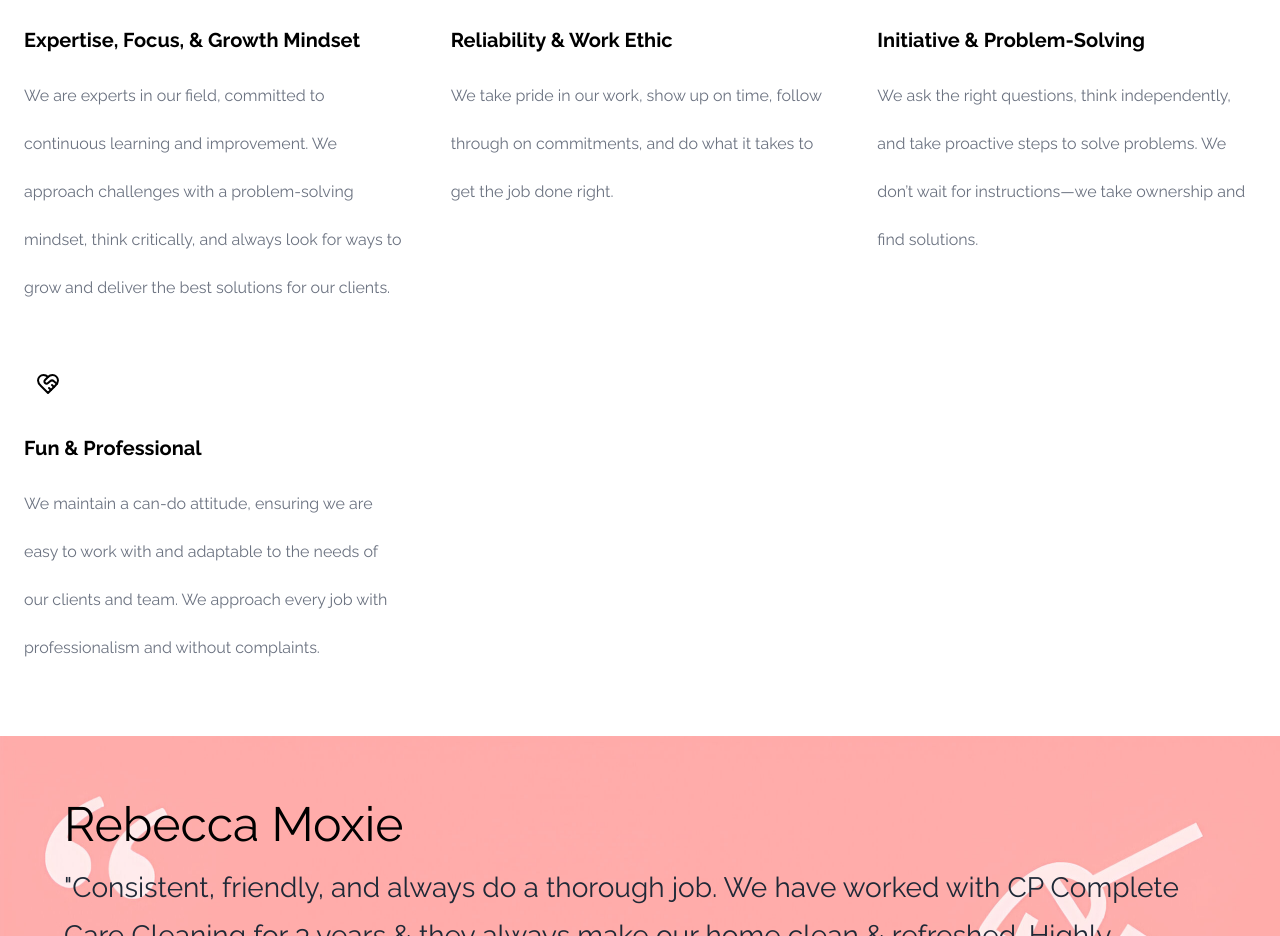
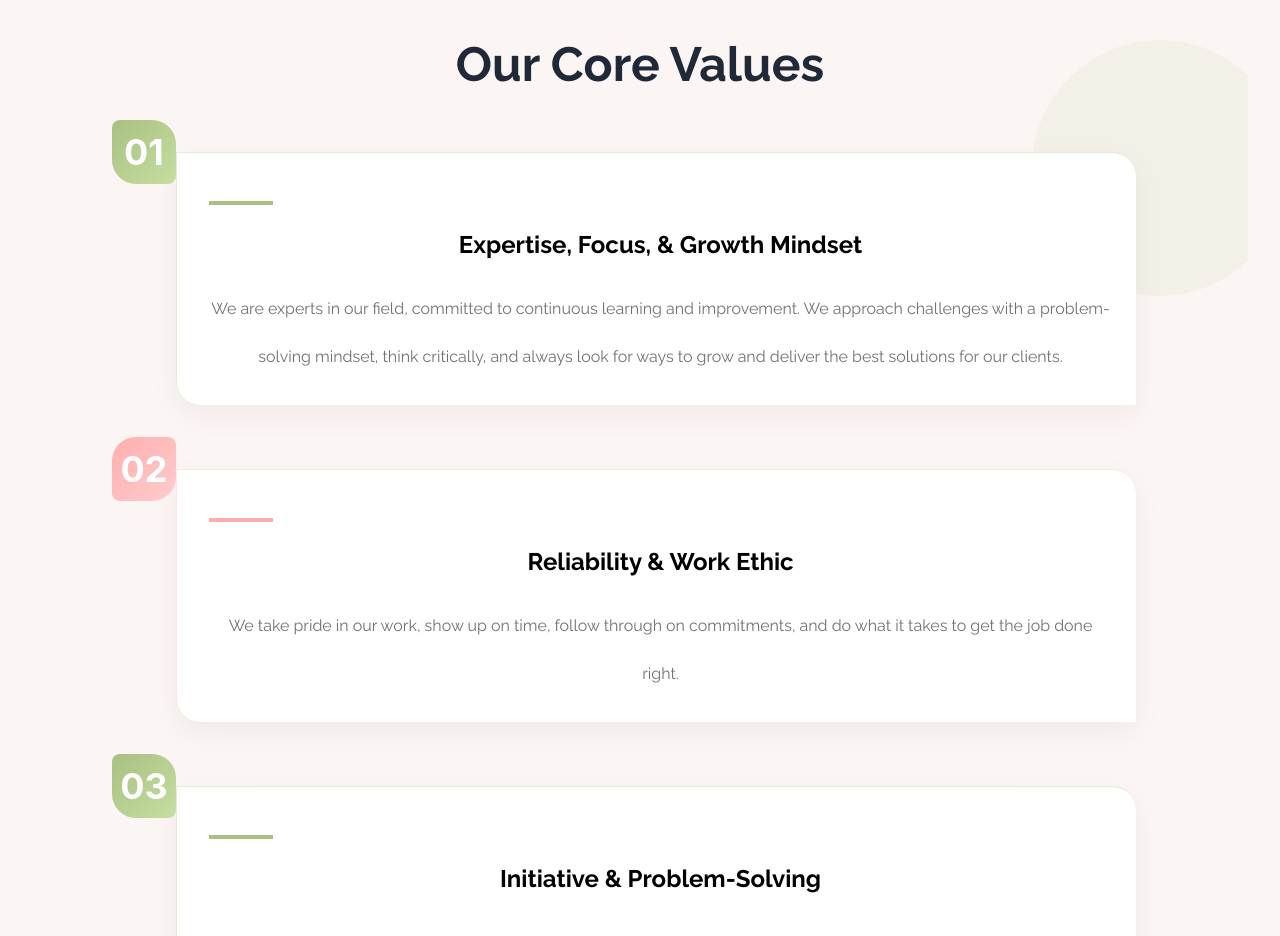
Before and after one commit to MaaniMaaz/heart, a React (Create React App) app: page /about in a window 1280 px wide. Shown: the part 1320-2256 px from the top of the page. Built offline with nearby package versions, Linux system fonts and the light colour scheme.

Commit message:
minor fixed v1.0
minor fixes 1.0

```diff
--- a/src/About/AboutUs.jsx
+++ b/src/About/AboutUs.jsx
@@ -3,30 +3,27 @@ import Navbar from "../NavHero";
 import Footer from "../Footer";
 import DandS from "../pictures/D&S.png";
 import Review from "../Reviews";
-import FeatureSection from "./Mission"
 
-
-const About=()=>{
-    return(
+const About = () => {
+  return (
     <>
       {/* <Navbar/> */}
-        <div className="bg-[rgba(251,246,243,1)]  flex items-center justify-center  lg:min-h-60 min-h-5">
+      <div className="bg-[rgba(251,246,243,1)] flex items-center justify-center lg:min-h-60 min-h-5">
         <div className="text-center">
-
-          <p className="font-bold text-xl md:text-2xl lg:text-5xl font-['Raleway'] lg:leading-[60px] mt-5 ">
-          Transforming <span className="text-[rgba(255,174,174,1)]"> Heart & Homes,</span>
+          <p className="font-bold text-xl md:text-2xl lg:text-5xl font-['Raleway'] lg:leading-[60px] mt-5">
+            Transforming <span className="text-[rgba(255,174,174,1)]">Heart & Homes,</span>
           </p>
-          <p className="font-bold text-xl md:text-2xl lg:text-5xl font-['Raleway'] lg:leading-[60px] ">
+          <p className="font-bold text-xl md:text-2xl lg:text-5xl font-['Raleway'] lg:leading-[60px]">
             Protecting the Planet
           </p>
           <p className="font-bold text-xl md:text-2xl lg:text-5xl font-['Raleway'] lg:leading-[60px] lg:mb-14">
-            One <span className="text-[rgba(168,192,130,1)]"> Eco-Friendly </span> Shine at a Time!
+            One <span className="text-[rgba(168,192,130,1)]">Eco-Friendly</span> Shine at a Time!
           </p>
         </div>
       </div>
-      <div className="bg-[rgba(255,255,255,0.08)]  flex justify-center min-h-screen px-4 sm:px-6 lg:px-8 py-8 md:min-h-[50vh]">
+
+      <div className="bg-[rgba(255,255,255,0.08)] flex justify-center min-h-screen px-4 sm:px-6 lg:px-8 py-8 md:min-h-[50vh]">
         <div className="w-full max-w-7xl mx-auto flex flex-col md:flex-row items-center gap-6 md:gap-12">
-
           {/* Image Container - Fully Responsive */}
           <div className="w-full md:w-1/2 flex justify-center">
             <img
@@ -57,15 +54,110 @@ const About=()=>{
           </div>
         </div>
       </div>
-    <FeatureSection/>
+
+      {/* New Mission and Core Values Section */}
+      <div className="bg-[rgba(251,246,243,1)] py-16 px-4 sm:px-6 lg:px-8">
+        <div className="w-full max-w-7xl mx-auto">
+          {/* Mission Section */}
+          <div className="text-center mb-14">
+            <h2 className="font-['Raleway'] font-bold text-3xl sm:text-4xl md:text-5xl mb-8 text-gray-800">
+              Our Mission
+            </h2>
+            <p className="font-['Raleway'] text-xl md:text-2xl text-[rgba(113,113,113,1)] max-w-3xl mx-auto">
+              Our mission is to <span className="font-bold text-[rgba(168,192,130,1)]">deliver exceptional green cleaning services</span> that promote healthier homes and a cleaner planet. <span className="font-bold">Our Core Purpose: To give people back their time and provide peace of mind.</span>
+            </p>
+          </div>
+
+          {/* Core Values Section - Innovative Design */}
+          <div className="relative py-20">
+            {/* Background Pattern Element */}
+            <div className="absolute inset-0 overflow-hidden">
+              <div className="absolute -right-10 top-20 w-64 h-64 rounded-full bg-[rgba(168,192,130,0.1)]"></div>
+              <div className="absolute left-10 bottom-20 w-40 h-40 rounded-full bg-[rgba(255,174,174,0.1)]"></div>
+            </div>
+
+            <div className="relative max-w-5xl mx-auto px-4">
+              <h2 className="font-['Raleway'] font-bold text-3xl sm:text-4xl md:text-5xl mb-16 text-center text-gray-800">
+                Our Core Values
+              </h2>
+
+              <div className="flex flex-col gap-16">
+                {/* Value 1 - Innovative Card */}
+                <div className="relative">
+                  {/* Floating Number */}
+                  <div className="absolute -left-4 -top-4 md:-left-8 md:-top-8 flex items-center justify-center w-16 h-16 text-4xl font-bold text-white" style={{ background: 'linear-gradient(135deg, rgba(168,192,130,1) 0%, rgba(198,222,160,1) 100%)', borderRadius: '0.5rem 1.5rem 0.5rem 1.5rem' }}>
+                    01
+                  </div>
+
+                  {/* Main Content Card */}
+                  <div className="group ml-6 md:ml-8 pl-4 md:pl-8 pt-10 pb-6 pr-6 bg-white rounded-tr-3xl rounded-bl-3xl shadow-[0_10px_30px_rgba(0,0,0,0.05)] border-t border-l border-[rgba(168,192,130,0.3)] transition-all duration-500 hover:shadow-[0_15px_30px_rgba(0,0,0,0.1)]">
+                    <div className="mt-2 mb-4 w-16 h-1 bg-[rgba(168,192,130,1)]"></div>
+                    <h3 className="font-['Raleway'] font-bold text-2xl mb-4 transition-all duration-300 group-hover:translate-x-1">
+                      Expertise, Focus, & Growth Mindset
+                    </h3>
+                    <p className="font-['Raleway'] text-[rgba(113,113,113,1)] leading-relaxed">
+                      We are experts in our field, committed to continuous learning and improvement. We approach challenges with a problem-solving mindset, think critically, and always look for ways to grow and deliver the best solutions for our clients.
+                    </p>
+                  </div>
+                </div>
+
+                {/* Value 2 - Innovative Card */}
+                <div className="relative">
+                  <div className="absolute -left-4 -top-4 md:-left-8 md:-top-8 flex items-center justify-center w-16 h-16 text-4xl font-bold text-white" style={{ background: 'linear-gradient(135deg, rgba(255,174,174,1) 0%, rgba(255,204,204,1) 100%)', borderRadius: '1.5rem 0.5rem 1.5rem 0.5rem' }}>
+                    02
+                  </div>
+                  <div className="group ml-6 md:ml-8 pl-4 md:pl-8 pt-10 pb-6 pr-6 bg-white rounded-tr-3xl rounded-bl-3xl shadow-[0_10px_30px_rgba(0,0,0,0.05)] border-t border-l border-[rgba(255,174,174,0.3)] transition-all duration-500 hover:shadow-[0_15px_30px_rgba(0,0,0,0.1)]">
+                    <div className="mt-2 mb-4 w-16 h-1 bg-[rgba(255,174,174,1)]"></div>
+                    <h3 className="font-['Raleway'] font-bold text-2xl mb-4 transition-all duration-300 group-hover:translate-x-1">
+                      Reliability & Work Ethic
+                    </h3>
+                    <p className="font-['Raleway'] text-[rgba(113,113,113,1)] leading-relaxed">
+                      We take pride in our work, show up on time, follow through on commitments, and do what it takes to get the job done right.
+                    </p>
+                  </div>
+                </div>
+
+                {/* Value 3 - Innovative Card */}
+                <div className="relative">
+                  <div className="absolute -left-4 -top-4 md:-left-8 md:-top-8 flex items-center justify-center w-16 h-16 text-4xl font-bold text-white" style={{ background: 'linear-gradient(135deg, rgba(168,192,130,1) 0%, rgba(198,222,160,1) 100%)', borderRadius: '0.5rem 1.5rem 0.5rem 1.5rem' }}>
+                    03
+                  </div>
+                  <div className="group ml-6 md:ml-8 pl-4 md:pl-8 pt-10 pb-6 pr-6 bg-white rounded-tr-3xl rounded-bl-3xl shadow-[0_10px_30px_rgba(0,0,0,0.05)] border-t border-l border-[rgba(168,192,130,0.3)] transition-all duration-500 hover:shadow-[0_15px_30px_rgba(0,0,0,0.1)]">
+                    <div className="mt-2 mb-4 w-16 h-1 bg-[rgba(168,192,130,1)]"></div>
+                    <h3 className="font-['Raleway'] font-bold text-2xl mb-4 transition-all duration-300 group-hover:translate-x-1">
+                      Initiative & Problem-Solving
+                    </h3>
+                    <p className="font-['Raleway'] text-[rgba(113,113,113,1)] leading-relaxed">
+                      We ask the right questions, think independently, and take proactive steps to solve problems. We don't wait for instructions—we take ownership and find solutions.
+                    </p>
+                  </div>
+                </div>
+
+                {/* Value 4 - Innovative Card */}
+                <div className="relative">
+                  <div className="absolute -left-4 -top-4 md:-left-8 md:-top-8 flex items-center justify-center w-16 h-16 text-4xl font-bold text-white" style={{ background: 'linear-gradient(135deg, rgba(255,174,174,1) 0%, rgba(255,204,204,1) 100%)', borderRadius: '1.5rem 0.5rem 1.5rem 0.5rem' }}>
+                    04
+                  </div>
+                  <div className="group ml-6 md:ml-8 pl-4 md:pl-8 pt-10 pb-6 pr-6 bg-white rounded-tr-3xl rounded-bl-3xl shadow-[0_10px_30px_rgba(0,0,0,0.05)] border-t border-l border-[rgba(255,174,174,0.3)] transition-all duration-500 hover:shadow-[0_15px_30px_rgba(0,0,0,0.1)]">
+                    <div className="mt-2 mb-4 w-16 h-1 bg-[rgba(255,174,174,1)]"></div>
+                    <h3 className="font-['Raleway'] font-bold text-2xl mb-4 transition-all duration-300 group-hover:translate-x-1">
+                      Fun & Professional
+                    </h3>
+                    <p className="font-['Raleway'] text-[rgba(113,113,113,1)] leading-relaxed">
+                      We maintain a can-do attitude, ensuring we are easy to work with and adaptable to the needs of our clients and team. We approach every job with professionalism and without complaints.
+                    </p>
+                  </div>
+                </div>
+              </div>
+            </div>
+          </div>
+        </div>
+      </div>
+
       <Review/>
-
       {/* <Footer/> */}
     </>
-
   );
-
-
-}
+};
 
 export default About;
--- a/src/App.js
+++ b/src/App.js
@@ -31,7 +31,7 @@ function App() {
      <EcoFriendlyCleaning/>
      <StepsSection/>
      <Reviews/>
-     <TeamSection/>
+     {/* <TeamSection/> */}
      <FAQ/>
      <EstimateBanner/>
      </>
--- a/src/Footer.jsx
+++ b/src/Footer.jsx
@@ -34,7 +34,7 @@ const Footer = () => {
             </p>
             <p className='text-[rgba(113,113,113,1)]'>
               Like Us on{' '}
-              <a className="text-[rgba(113,113,113,1)] hover:underline font-['Raleway'] font-normal text-base leading-[160%] tracking-[0.3px]" href="#">
+              <a className="text-[rgba(113,113,113,1)] hover:underline font-['Raleway'] font-normal text-base leading-[160%] tracking-[0.3px]" href="https://www.facebook.com/heartandhomegreenclean">
                 Facebook
               </a>
             </p>
--- a/src/MainHero.jsx
+++ b/src/MainHero.jsx
@@ -80,7 +80,7 @@ const MainHero = () => {
             className="font-['Raleway'] font-normal text-base leading-normal text-gray-600 mt-3"
             variants={fadeIn}
           >
-            Welcome to Heart & Home Green Clean, your trusted provider of eco-friendly house cleaning services in Arizona West Valley. We specialize in non-toxic, sustainable cleaning solutions that keep your home fresh, safe, and spotless. Whether you need routine cleaning, deep cleaning, or move-in/move-out services, we're here to help
+            Welcome to Heart & Home Green Clean, your trusted provider of eco-friendly house cleaning services in Arizona West Valley. We specialize in non-toxic, sustainable cleaning solutions that keep your home fresh, safe, and spotless. Whether you need routine cleaning, deep cleaning, or move-in/move-out services, we're here to help.
           </motion.p>
           <motion.button
             className="mt-4 w-full h-[46px] bg-[rgba(168,192,130,1)] text-white font-semibold px-6 py-3 rounded-tr-[20px] rounded-br-[10px] rounded-bl-[20px] transition hover:bg-opacity-90"
@@ -212,7 +212,7 @@ const MainHero = () => {
             className="font-['Raleway'] font-normal text-[20px] leading-[28px] tracking-[0%] text-gray-600 mt-4 text-left"
             variants={fadeIn}
           >
-            Welcome to <strong> Heart & Home Green Clean</strong>, your trusted provider of eco-friendly house cleaning services in Arizona West Valley. We specialize in non-toxic, sustainable cleaning solutions that keep your home fresh, safe, and spotless. Whether you need routine cleaning, deep cleaning, or move-in/move-out services, we're here to help
+            Welcome to <strong> Heart & Home Green Clean</strong>, your trusted provider of eco-friendly house cleaning services in Arizona West Valley. We specialize in non-toxic, sustainable cleaning solutions that keep your home fresh, safe, and spotless. Whether you need routine cleaning, deep cleaning, or move-in/move-out services, we're here to help.
           </motion.p>
           <motion.button
             className="mt-6 w-[215px] h-[46px] bg-[rgba(168,192,130,1)] text-white font-semibold px-6 py-3 rounded-tr-[20px] rounded-br-[10px] rounded-bl-[20px] transition hover:bg-opacity-90 flex"
--- a/src/OurServices.jsx
+++ b/src/OurServices.jsx
@@ -220,7 +220,7 @@ const OurServices = () => {
         <button
           className="bg-[rgba(168,192,130,1)] hover:bg-[#94a871] text-white font-['Raleway']font-bold py-4 px-8 rounded-tr-[20px] rounded-br-[10px] rounded-bl-[20px] text-sm sm:text-xl transition-colors duration-300 hover:shadow-xl"
         >
-          Book Your Eco-Friendly Cleaning Now
+          Get a Free Quote Today!
         </button>
       </motion.div>
     </div>
--- a/src/Steps.jsx
+++ b/src/Steps.jsx
@@ -89,7 +89,8 @@ const CleanHomeSteps = () => {
       `}</style>
 
       <h2 className="font-['Raleway'] font-normal text-3xl sm:text-4xl md:text-5xl lg:text-[48px] leading-tight md:leading-[50px] tracking-normal text-center text-gray-800 mb-[80px] animate-on-scroll">
-        3 Easy Steps To A <span className="text-green-600">Clean Home</span>
+        3 Easy Steps To A <span className="text-[rgba(168,192,130,1)]">Cleaner, Healthier Home</span>
+
       </h2>
       <div className="flex flex-col md:flex-row items-center justify-center gap-20 max-w-4xl mb-3">
         {/* Step 1 */}
@@ -134,7 +135,7 @@ const CleanHomeSteps = () => {
     <path d="m12 3l-1.912 5.813a2 2 0 0 1-1.275 1.275L3 12l5.813 1.912a2 2 0 0 1 1.275 1.275L12 21l1.912-5.813a2 2 0 0 1 1.275-1.275L21 12l-5.813-1.912a2 2 0 0 1-1.275-1.275zM5 3v4m14 10v4M3 5h4m10 14h4" />
   </svg>
 </div>
-<h3 className="font-dm-sans font-semibold text-base leading-[100%] tracking-normal capitalize text-gray-500">Your Sit Back And Relax Goes Here</h3>
+<h3 className="font-dm-sans font-semibold text-base leading-[100%] tracking-normal capitalize text-gray-500">Relax, We've Got the Cleaning Covered</h3>
 <p className="font-['Raleway'] font-light text-sm leading-6 tracking-normal text-[#423D3D] mt-2">
   Come back to a clean home and spend your time with those you love and doing what you love.
 </p>
```
Also changed, not shown: src/Contact/Contact.jsx (+14 -11 lines), src/Services/Services.jsx (+47 -52 lines). Lines whose indentation alone changed are shown as unchanged.
